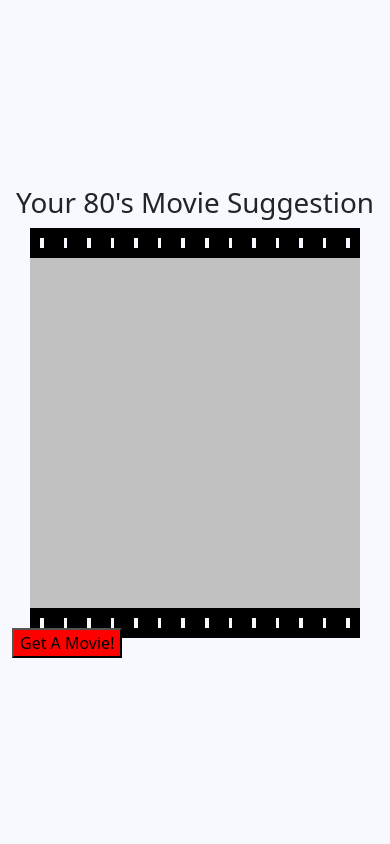
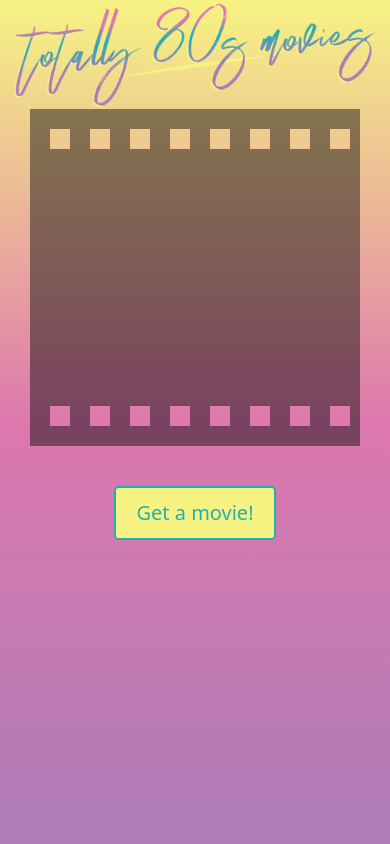
Before and after one commit to ash-eff/80s_movie_generator, a Django app: page / in a window 390 px wide. Run offline with Django 4.2, Linux system fonts and the light colour scheme.

Commit message:
Add styling for smaller screens and mobile devices

```diff
--- a/static/css/styles.css
+++ b/static/css/styles.css
@@ -1,87 +1,88 @@
 body {
-    background-color: #f8f8ff ;
+    background: linear-gradient(#f7f383, #dd78ae, #ad7cb8);
     display: flex;
-    justify-content: center;
-    align-items: center;
     min-height: 100vh;
-    margin: 0;
 }
 
 h1 {
-    text-align: center;
+  margin: 0 0 20px 0;
+  padding: 0;
+  line-height: 1;
+  color: #20b0b1;
+  text-align: center;
+}
+
+.logo-container {
+  display: flex;
+  justify-content: center;
+  align-items: center;
+}
+
+.logo-container img {
+  max-width: 100%;
+  height: auto;
 }
 
 .movie-button-container {
-    justify-content: center;
+  text-align: center;
+  margin-top: 20px;
 }
 
 .movie-button {
-    background-color: red;
+    background-color: #f7f383;
+    color: #20b0b1;
+    border: 2px solid #20b0b1;
+    margin: 20px 0 0 0;
+    padding: 10px 20px;
 }
 
-.film-container {
-    width: 700px;
-    margin: 0 auto;
+.movie-button:hover {
+  background-color: #20b0b1;
+  color: #f7f383;
+  border: 2px solid #f7f383;
 }
 
-.film-background {
-    height: 350px;
-    background-color: #c0c0c0;
-    margin: 0 auto;
-    padding: 10px;
-    display: flex;
-    justify-content: center;
+.filmstrip {
+    min-height: 40vh;
+    --background: rgba(0, 0, 0, .45);
+    --size: 20px;
+    background-image:
+      linear-gradient(to right, var(--background) var(--size), transparent var(--size)),
+      linear-gradient(to bottom, var(--background) var(--size), transparent var(--size)),
+      linear-gradient(to right, var(--background) var(--size), transparent var(--size)),
+      linear-gradient(to bottom, var(--background) var(--size), transparent var(--size)),
+      linear-gradient(to bottom, transparent var(--size), var(--background) var(--size));
+    background-size: calc(var(--size) * 2) var(--size), calc(var(--size) * 2) var(--size), calc(var(--size) * 2) var(--size), calc(var(--size) * 2) var(--size), 100% calc(100% - var(--size) * 3);
+    background-repeat: repeat-x;
+    background-position: 0 var(--size), top left, 0 calc(100% - var(--size)), bottom left, 0 var(--size);
+    padding: calc(var(--size) * 3) calc(var(--size) * 2.5);
+    box-sizing: border-box;
+  }
+
+.filmstrip-container {
+  width: 60%;
+  margin: auto;
 }
 
-.film-edge {
+.filmstrip div {
     width: 100%;
-    height: 20%;
-    background-color: black;
-    margin: 0 auto;
-    display: flex;
+    color: white;
 }
 
-.film-white-square {
-    width: 30px;
-    height: 30px;
-    background-color: #f8f8ff;
-    margin: 10px;
-}
-
-.film-white-square-alt {
-    width: 30px;
-    height: 30px;
-    background-color: #f8f8ff;
-    margin: 10px;
-    display: block;
+@media (max-width: 992px) {
+  .filmstrip-container {
+      width: 70%;
+  }
 }
 
 @media (max-width: 768px) {
-    .film-container {
-        width: 90%;
-        height: 400px;
-    }
-    .film-edge {
-        width: auto;
-        height: auto;
-    }
-    .film-white-square {
-        width: 20px;
-        height: 20px;
-    }
+  .filmstrip-container {
+      width: 80%;
+  }
 }
 
-@media (max-width: 576px) {
-    .film-container {
-        width: 90%;
-        height: 400px;
-    }
-    .film-edge {
-        width: auto;
-        height: auto;
-    }
-    .film-white-square {
-        width: 10px;
-        height: 10px;
-    }
+@media (max-width: 480px) {
+  .filmstrip-container {
+      width: 90%;
+  }
 }
--- a/templates/80s_movies.html
+++ b/templates/80s_movies.html
@@ -10,46 +10,17 @@
 </head>
 <body>
     <div class="container-fluid">
-        <h1>Your 80's Movie Suggestion</h1>
-        <div class="film-container">
-            <div class="film-edge">
-                <div class="film-white-square"></div>
-                <div class="film-white-square"></div>
-                <div class="film-white-square"></div>
-                <div class="film-white-square"></div>
-                <div class="film-white-square"></div>
-                <div class="film-white-square"></div>
-                <div class="film-white-square"></div>
-                <div class="film-white-square"></div>
-                <div class="film-white-square"></div>
-                <div class="film-white-square"></div>
-                <div class="film-white-square"></div>
-                <div class="film-white-square"></div>
-                <div class="film-white-square"></div>
-                <div class="film-white-square"></div>
-            </div>
-            <div class="film-background">
+        <!-- <h1>Your 80's Movie Suggestion</h1> -->
+        <div class="logo-container">
+            <img src="static\totally-80s-movies.png" alt="Totally 80's Movies">
+        </div>
+        <div class="filmstrip-container">
+            <div class="filmstrip">
                 <div id="movieData"></div>
-            </div>
-            <div class="film-edge">
-                <div class="film-white-square"></div>
-                <div class="film-white-square"></div>
-                <div class="film-white-square"></div>
-                <div class="film-white-square"></div>
-                <div class="film-white-square"></div>
-                <div class="film-white-square"></div>
-                <div class="film-white-square"></div>
-                <div class="film-white-square"></div>
-                <div class="film-white-square"></div>
-                <div class="film-white-square"></div>
-                <div class="film-white-square"></div>
-                <div class="film-white-square"></div>
-                <div class="film-white-square"></div>
-                <div class="film-white-square"></div>
             </div>
         </div>
         <div class="movie-button-container">
-            <button class="movie-button" id="getRandomMovieButton">Get A Movie!</button>
+            <button type="button" class="movie-button btn-lg" id="getRandomMovieButton">Get a movie!</button>
         </div>
     </div>
 
```
Also changed, not shown: static/totally-80s-movies.png (added).
